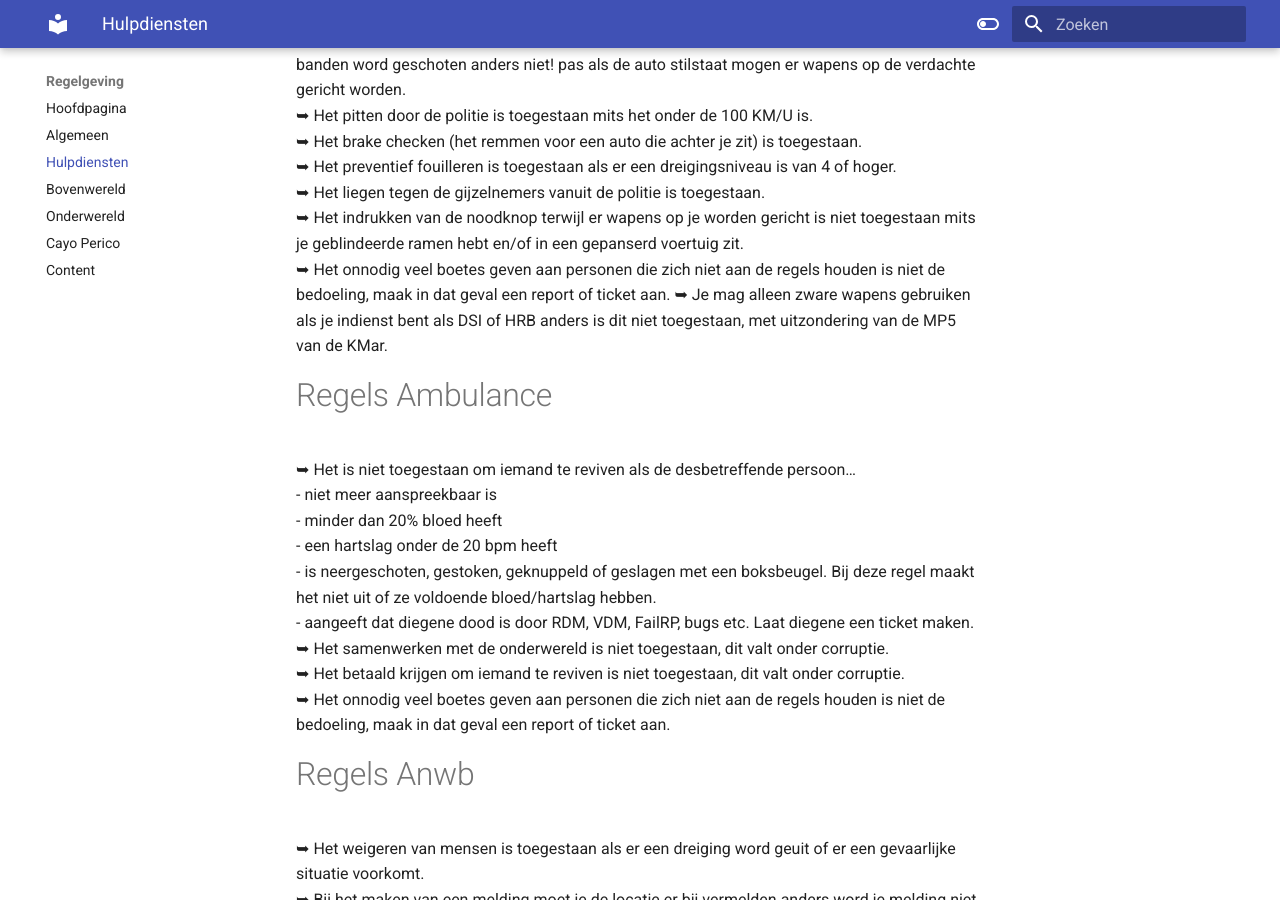
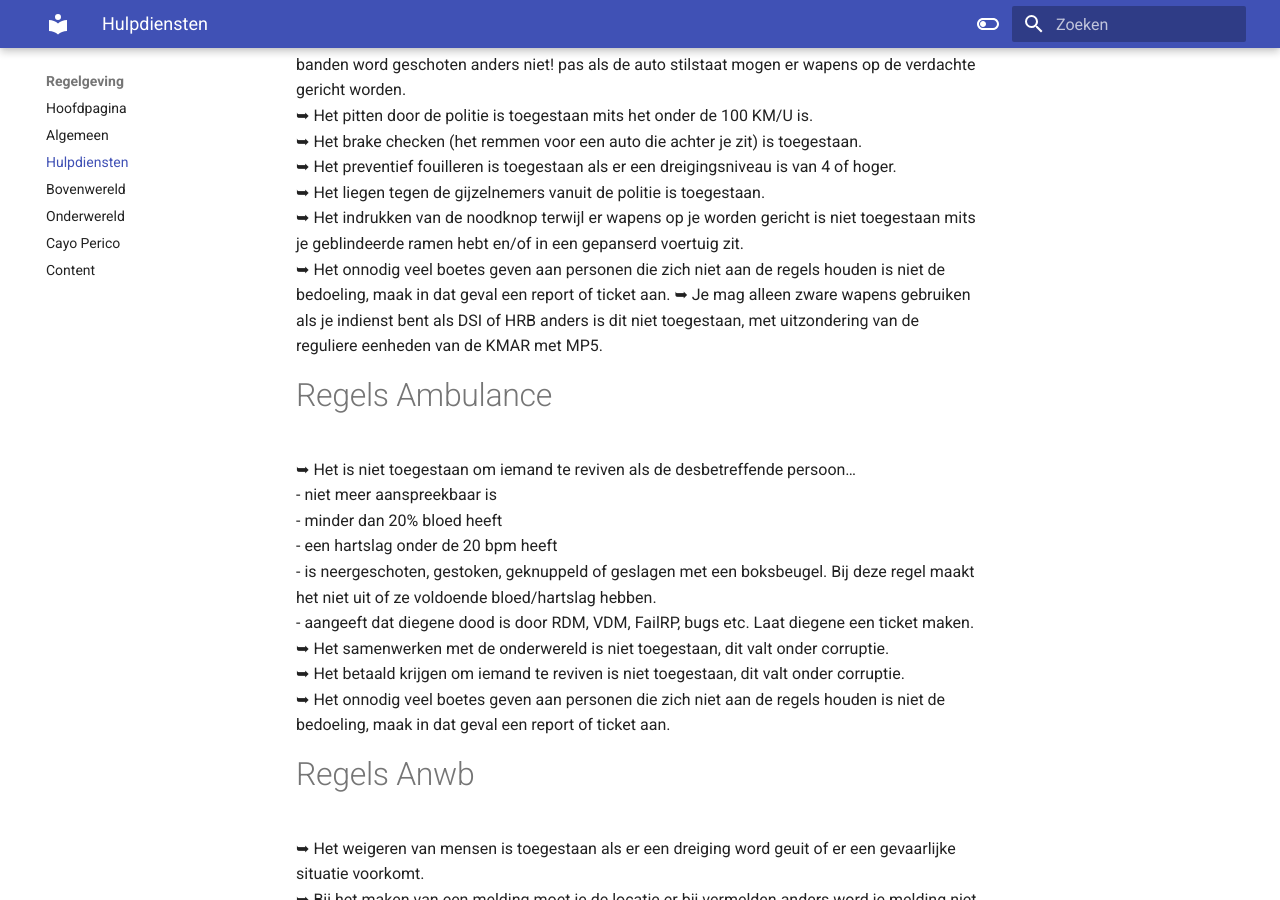
Before and after one commit to CappaWappa/Regels, an MkDocs documentation site: the page built from docs/hulpdiensten.md, in a window 1280 px wide and 900 px high, scrolled down 942 px. Built offline with MkDocs 1.6.1 and Material for MkDocs 9.7.7, drawn with Linux system fonts in a browser that asks for light colours; comment, search, counter and statistics services are not loaded.

Commit message:
Update hulpdiensten.md

```diff
--- a/docs/hulpdiensten.md
+++ b/docs/hulpdiensten.md
@@ -27,7 +27,7 @@
  ➥ Het liegen tegen de gijzelnemers vanuit de politie is toegestaan.</br>
  ➥ Het indrukken van de noodknop terwijl er wapens op je worden gericht is niet toegestaan mits je geblindeerde ramen hebt en/of in een gepanserd voertuig zit.</br>
  ➥ Het onnodig veel boetes geven aan personen die zich niet aan de regels houden is niet de bedoeling, maak in dat geval een report of ticket aan.
- ➥ Je mag alleen zware wapens gebruiken als je indienst bent als DSI of HRB anders is dit niet toegestaan, met uitzondering van de MP5 van de KMar.</br>
+ ➥ Je mag alleen zware wapens gebruiken als je indienst bent als DSI of HRB anders is dit niet toegestaan, met uitzondering van de reguliere eenheden van de KMAR met MP5.</br>
 
 # Regels Ambulance
  ➥ Het is niet toegestaan om iemand te reviven als de desbetreffende persoon…</br>
```
